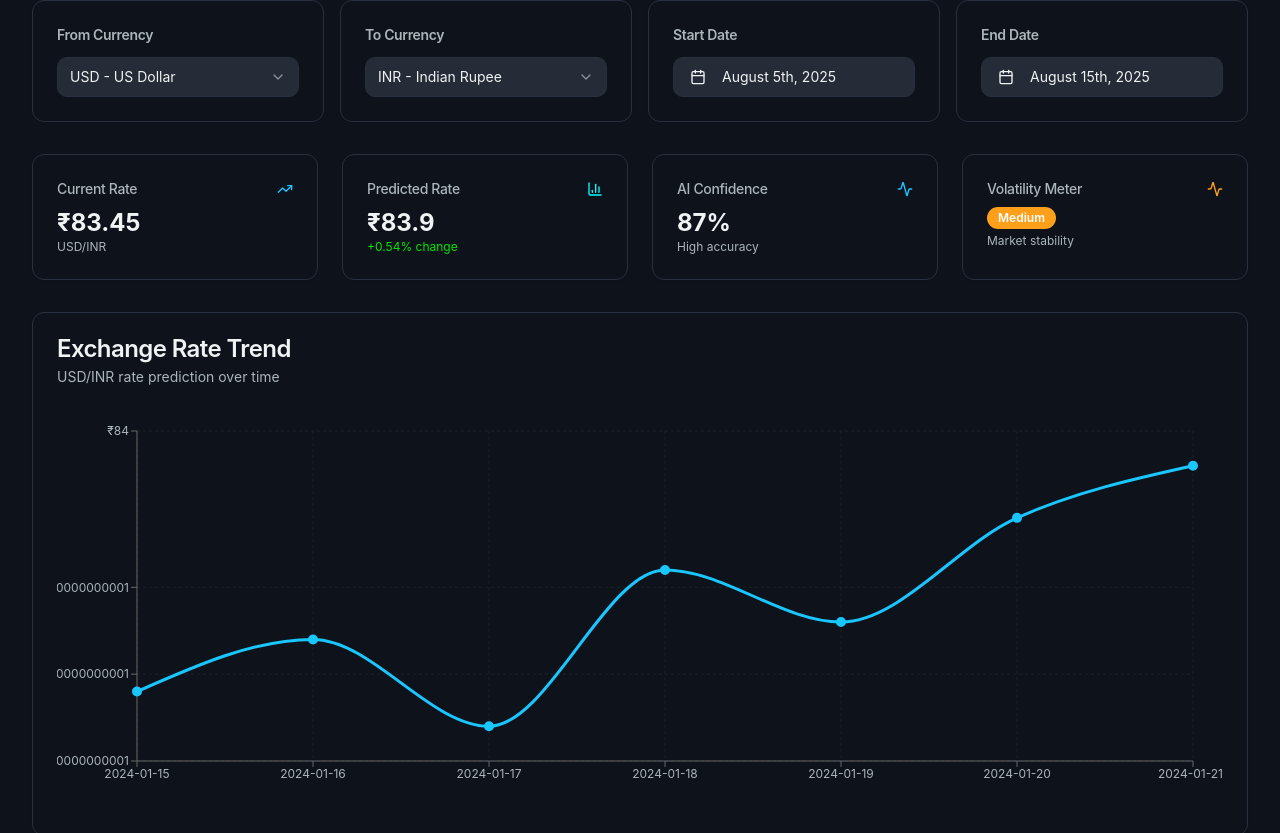
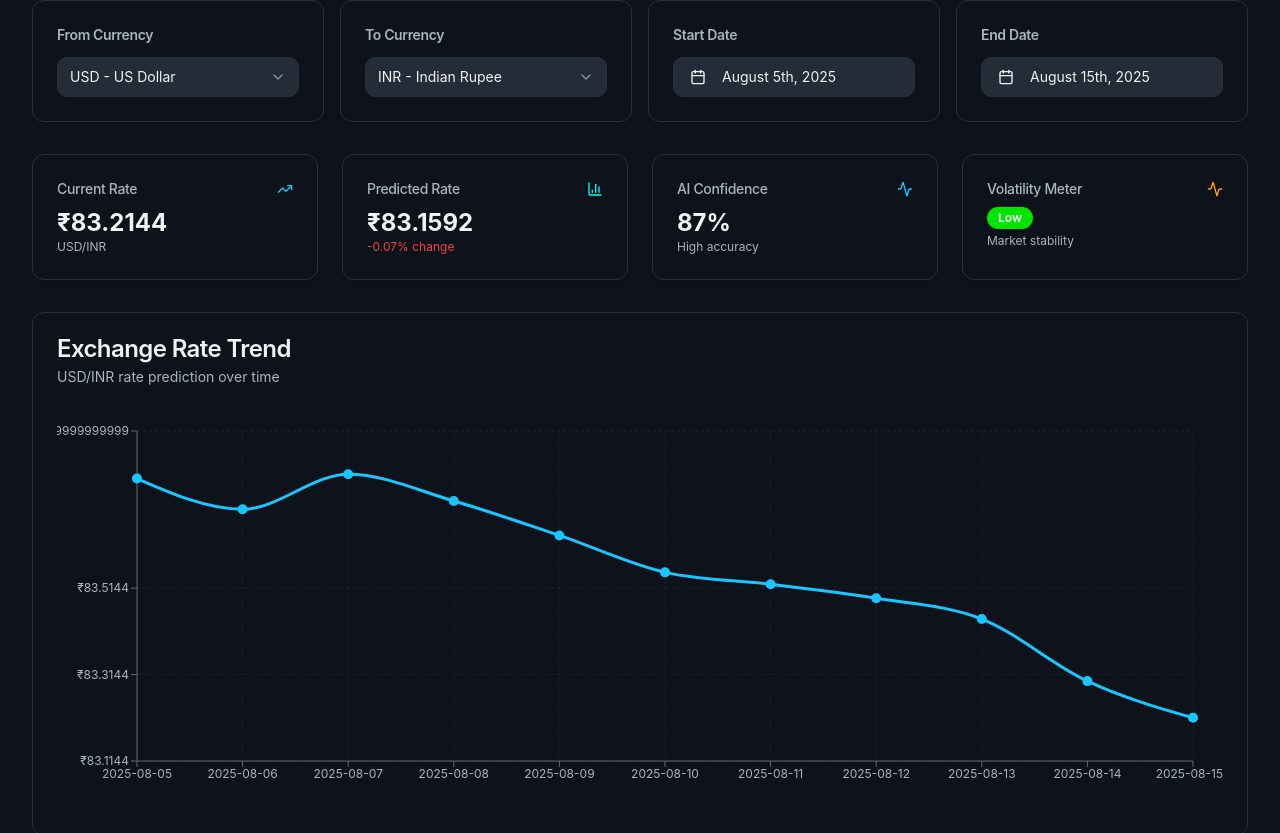
Before and after one commit to mohamedansaar-b/Finivera, a React (Vite) app: page / in a window 1280 px wide. Shown: the part 1967-2800 px from the top of the page. Built offline with nearby package versions, Linux system fonts and the light colour scheme.

Commit message:
Update components and pages
The user reported that the updates were not reflected. This commit ensures that all newly added components are correctly imported and rendered in the main page.

```diff
--- a/src/components/EconomicEventCalendar.tsx
+++ b/src/components/EconomicEventCalendar.tsx
@@ -2,59 +2,65 @@ import { Card, CardContent, CardDescription, CardHeader, CardTitle } from '@/com
 import { Badge } from '@/components/ui/badge';
 import { Calendar, TrendingUp, AlertTriangle, Info } from 'lucide-react';
 
+const addDaysISO = (days: number) => {
+  const d = new Date();
+  d.setDate(d.getDate() + days);
+  return d.toISOString().slice(0,10);
+};
+
 const economicEvents = [
   {
-    date: '2024-01-25',
+    date: addDaysISO(1),
     time: '20:30',
-    event: 'US GDP Growth Rate (Q4)',
+    event: 'US GDP Growth Rate (Q3, 2nd Est.)',
     importance: 'high',
     country: 'US',
-    impact: 'Strong GDP growth could strengthen USD against INR, potentially reducing exchange rate by 0.5-1%',
+    impact: 'Stronger GDP could lift USD; watch USD/INR for a 0.3-0.8% move.',
     currency: 'USD/INR'
   },
   {
-    date: '2024-01-26',
+    date: addDaysISO(2),
     time: '18:30',
     event: 'ECB Interest Rate Decision',
     importance: 'high',
     country: 'EU',
-    impact: 'Rate cuts expected. EUR weakness may indirectly affect USD/INR dynamics',
+    impact: 'Dovish tone may weaken EUR and indirectly support USD; monitor EUR/USD and USD/INR cross-effects.',
     currency: 'EUR/USD'
   },
   {
-    date: '2024-01-27',
+    date: addDaysISO(3),
     time: '14:00',
     event: 'RBI Monetary Policy Meeting',
     importance: 'high',
     country: 'IN',
-    impact: 'If RBI holds rates steady, INR may strengthen slightly against USD',
+    impact: 'Status quo could firm INR modestly; a surprise cut may push USD/INR higher.',
     currency: 'USD/INR'
   },
   {
-    date: '2024-01-28',
+    date: addDaysISO(4),
     time: '21:30',
     event: 'US Core PCE Price Index',
     importance: 'medium',
     country: 'US',
-    impact: 'Higher inflation could support USD strength, increasing USD/INR rate',
+    impact: 'Hotter inflation supports USD; cooler print could soften USD into week-end.',
     currency: 'USD/INR'
   },
   {
-    date: '2024-01-29',
+    date: addDaysISO(5),
     time: '16:00',
-    event: 'Indian Manufacturing PMI',
+    event: 'India Manufacturing PMI',
     importance: 'medium',
     country: 'IN',
-    impact: 'Strong PMI data could boost investor confidence in INR',
+    impact: 'Strong PMI typically supports INR on growth optimism.',
     currency: 'USD/INR'
   },
   {
-    date: '2024-01-30',
+    date: addDaysISO(6),
     time: '22:00',
-    event: 'US Employment Report',
+    event: 'US Nonfarm Payrolls',
     importance: 'high',
     country: 'US',
-    impact: 'Strong job growth typically strengthens USD. Monitor for 0.3-0.7% impact on USD/INR',
+    impact: 'Beat may strengthen USD; miss could weigh on USD and ease USD/INR.',
     currency: 'USD/INR'
   }
 ];
--- a/src/components/EnhancedForexDashboard.tsx
+++ b/src/components/EnhancedForexDashboard.tsx
@@ -1,4 +1,4 @@
-import { useState } from 'react';
+import { useMemo, useState } from 'react';
 import { Card, CardContent, CardDescription, CardHeader, CardTitle } from '@/components/ui/card';
 import { Select, SelectContent, SelectItem, SelectTrigger, SelectValue } from '@/components/ui/select';
 import { Calendar } from '@/components/ui/calendar';
@@ -31,22 +31,67 @@ const EnhancedForexDashboard = () => {
   const [toCurrency, setToCurrency] = useState('INR');
   const [startDate, setStartDate] = useState<Date | undefined>(new Date());
   const [endDate, setEndDate] = useState<Date | undefined>(new Date(Date.now() + 10 * 24 * 60 * 60 * 1000));
-  const [volatility] = useState<'low' | 'medium' | 'high'>('medium');
+  // Utilities and generated data based on selection
+  const getCurrencySymbol = (code: string) => {
+    switch (code) {
+      case 'INR': return '₹';
+      case 'USD': return '$';
+      case 'EUR': return '€';
+      case 'GBP': return '£';
+      case 'JPY': return '¥';
+      case 'CAD': return 'C$';
+      case 'AUD': return 'A$';
+      default: return '';
+    }
+  };
 
-  // Mock data - would be replaced with real API calls
-  const forexData = [
-    { date: '2024-01-15', rate: 83.25 },
-    { date: '2024-01-16', rate: 83.40 },
-    { date: '2024-01-17', rate: 83.15 },
-    { date: '2024-01-18', rate: 83.60 },
-    { date: '2024-01-19', rate: 83.45 },
-    { date: '2024-01-20', rate: 83.75 },
-    { date: '2024-01-21', rate: 83.90 },
-  ];
+  const getBaseRate = (from: string, to: string) => {
+    const key = `${from}${to}`;
+    const map: Record<string, number> = {
+      USDINR: 83.6,
+      EURUSD: 1.09,
+      GBPUSD: 1.27,
+      USDJPY: 148.3,
+      USDCAD: 1.35,
+      AUDUSD: 0.66,
+      EURINR: 91.3,
+      GBPINR: 106.5,
+      JPYINR: 0.56,
+      CADINR: 62.0,
+      AUDINR: 55.2,
+    };
+    return map[key] ?? 1.0;
+  };
 
-  const currentRate = 83.45;
-  const predictedRate = 83.90;
+  const toISO = (d: Date) => d.toISOString().slice(0,10);
+
+  const generateForexData = (start?: Date, end?: Date, base = 1.0) => {
+    const s = start ? new Date(start) : new Date();
+    const e = end && end > s ? new Date(end) : new Date(s.getTime() + 10 * 24 * 60 * 60 * 1000);
+    const days = Math.ceil((e.getTime() - s.getTime()) / (24 * 60 * 60 * 1000)) + 1;
+    let rate = base;
+    const data: { date: string; rate: number }[] = [];
+    for (let i = 0; i < days; i++) {
+      const date = new Date(s.getTime() + i * 24 * 60 * 60 * 1000);
+      // simple random walk around base
+      const drift = 0.0002; // ~0.02%
+      const shock = (Math.random() - 0.5) * 0.004; // +-0.2%
+      rate = rate * (1 + drift + shock);
+      data.push({ date: toISO(date), rate: Number(rate.toFixed(4)) });
+    }
+    return data;
+  };
+
+  const baseRate = getBaseRate(fromCurrency, toCurrency);
+  const forexData = useMemo(() => generateForexData(startDate, endDate, baseRate), [startDate, endDate, baseRate]);
+
+  const currentRate = forexData.length ? forexData[forexData.length - 1].rate : baseRate;
+  const returns = forexData.slice(1).map((d, i) => (d.rate - forexData[i].rate) / forexData[i].rate);
+  const avg = returns.length ? returns.reduce((a, b) => a + b, 0) / returns.length : 0;
+  const std = returns.length ? Math.sqrt(returns.reduce((s, r) => s + Math.pow(r - avg, 2), 0) / returns.length) : 0;
+  const predictedRate = Number((currentRate * (1 + avg)).toFixed(4));
   const changePercent = ((predictedRate - currentRate) / currentRate * 100).toFixed(2);
+  const volatility: 'low' | 'medium' | 'high' = std < 0.003 ? 'low' : std < 0.007 ? 'medium' : 'high';
 
   return (
     <section className="py-20 px-4 sm:px-6 lg:px-8">
@@ -173,7 +218,7 @@ const EnhancedForexDashboard = () => {
               <TrendingUp className="h-4 w-4 text-electric-blue" />
             </CardHeader>
             <CardContent>
-              <div className="text-2xl font-bold text-foreground">₹{currentRate}</div>
+              <div className="text-2xl font-bold text-foreground">{getCurrencySymbol(toCurrency)}{currentRate}</div>
               <p className="text-xs text-muted-foreground">{fromCurrency}/{toCurrency}</p>
             </CardContent>
           </Card>
@@ -184,7 +229,7 @@ const EnhancedForexDashboard = () => {
               <BarChart3 className="h-4 w-4 text-neon-teal" />
             </CardHeader>
             <CardContent>
-              <div className="text-2xl font-bold text-foreground">₹{predictedRate}</div>
+              <div className="text-2xl font-bold text-foreground">{getCurrencySymbol(toCurrency)}{predictedRate}</div>
               <p className={`text-xs ${Number(changePercent) >= 0 ? 'text-chart-green' : 'text-destructive'}`}>
                 {Number(changePercent) >= 0 ? '+' : ''}{changePercent}% change
               </p>
@@ -227,7 +272,7 @@ const EnhancedForexDashboard = () => {
             </CardDescription>
           </CardHeader>
           <CardContent>
-            <ForexChart data={forexData} />
+            <ForexChart data={forexData} pairLabel={`${fromCurrency}/${toCurrency} Rate`} currencySymbol={getCurrencySymbol(toCurrency)} />
           </CardContent>
         </Card>
       </div>
--- a/src/components/ForexChart.tsx
+++ b/src/components/ForexChart.tsx
@@ -6,12 +6,14 @@ interface ForexChartProps {
     date: string;
     rate: number;
   }>;
+  pairLabel?: string;
+  currencySymbol?: string;
 }
 
-const ForexChart = ({ data }: ForexChartProps) => {
+const ForexChart = ({ data, pairLabel, currencySymbol }: ForexChartProps) => {
 const chartConfig = {
   rate: {
-      label: "USD/INR Rate",
+    label: pairLabel ?? "Exchange Rate",
     color: "hsl(var(--electric-blue))",
   },
 };
@@ -27,14 +29,14 @@ const ForexChart = ({ data }: ForexChartProps) => {
 <YAxis
           domain={['dataMin - 0.1', 'dataMax + 0.1']}
           className="fill-muted-foreground text-xs"
-          tickFormatter={(value) => `₹${value}`}
+          tickFormatter={(value) => currencySymbol ? `${currencySymbol}${value}` : `${value}`}
         />
 <ChartTooltip
           content={<ChartTooltipContent
             labelFormatter={(value) => `Date: ${value}`}
             formatter={(value, name) => [
-              `₹${Number(value).toFixed(2)}`,
-              'USD/INR Rate'
+              `${currencySymbol ?? ''}${Number(value).toFixed(2)}`,
+              pairLabel ?? 'Exchange Rate'
             ]}
           />}
         />
```
Also changed, not shown: 1 other file (tests, documents, lock files or other folders). Lines whose indentation alone changed are shown as unchanged.
